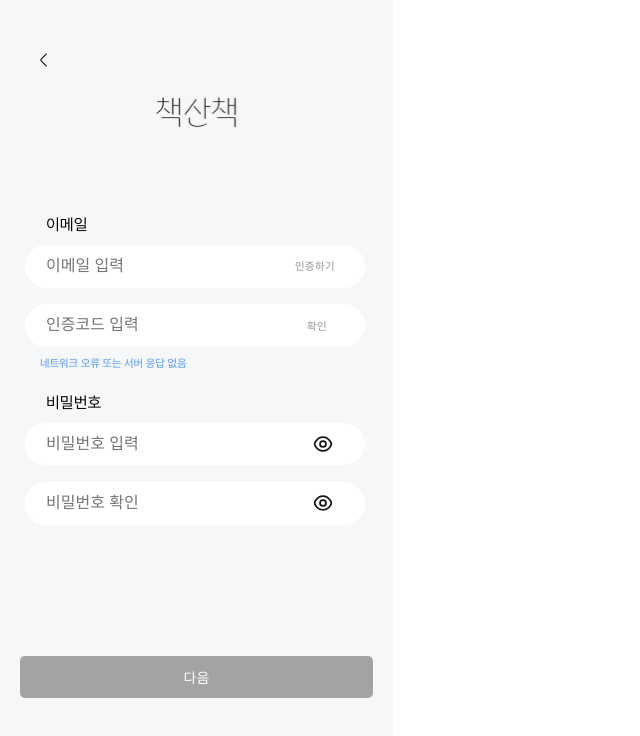
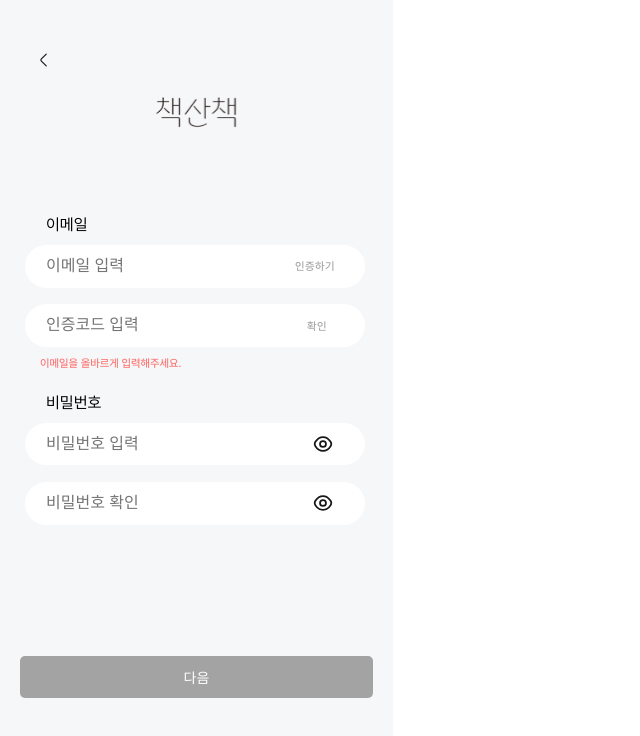
Before and after one commit to rlawngP91/bookJourney-frontend, a React (Vite) app: page /signup in a window 1280 px wide. Both pictures are taken after a click on the element "인증하기". Shown: the top 736 px of the page, without its empty margins (0-640 px from the left). Built offline with nearby package versions, Linux system fonts and the light colour scheme; the HTML template or start-up script is replaced by a standard one.

Commit message:
[fix] 이메일 형식검증

```diff
--- a/src/pages/signup/Signup.jsx
+++ b/src/pages/signup/Signup.jsx
@@ -44,6 +44,13 @@ const Signup = () => {
   };
 
   const handleEmailVerification = async () => {
+    const emailRegex = /^[^\s@]+@[^\s@]+\.[^\s@]+$/;
+
+    if (!emailRegex.test(email)) {
+      setVerificationMessage('이메일을 올바르게 입력해주세요.');
+      return;
+    }
+
     try {
       setVerificationMessage('');
       await requestEmailVerification(email);
@@ -127,11 +134,7 @@ const Signup = () => {
           className="verfication-result-message"
           style={{
             color:
-              verificationMessage === '인증되었습니다.'
-                ? '#6aa5f8'
-                : verificationMessage === '인증 실패. 다시 시도하세요.'
-                  ? '#FD7472'
-                  : '#6aa5f8',
+              verificationMessage === '인증되었습니다.' ? '#6aa5f8' : '#FD7472',
           }}
         >
           {verificationMessage}
```
